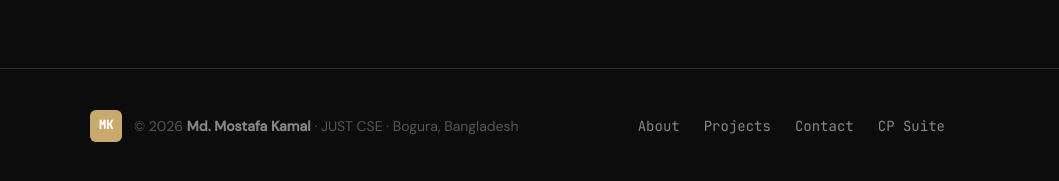
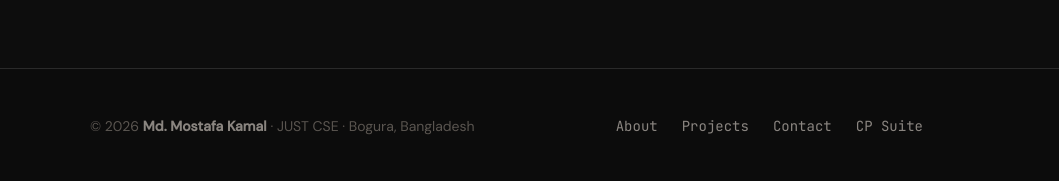
Before and after one commit to mostafa-cse/mostafa-cse.github.io, a plain HTML site: page index.html in a window 1280 px wide. Shown: the part 7867-8048 px from the top of the page, 0-1059 px from the left. Drawn offline with Linux system fonts and the light colour scheme.

Commit message:
Remove MK logo from footer

```diff
--- a/index.html
+++ b/index.html
@@ -616,7 +616,6 @@
 <footer class="footer">
   <div class="footer-inner">
     <div class="footer-brand">
-      <div class="footer-logo">MK</div>
       <p class="footer-copy">© 2026 <strong>Md. Mostafa Kamal</strong> · JUST CSE · Bogura, Bangladesh</p>
     </div>
     <div class="footer-links">
```
